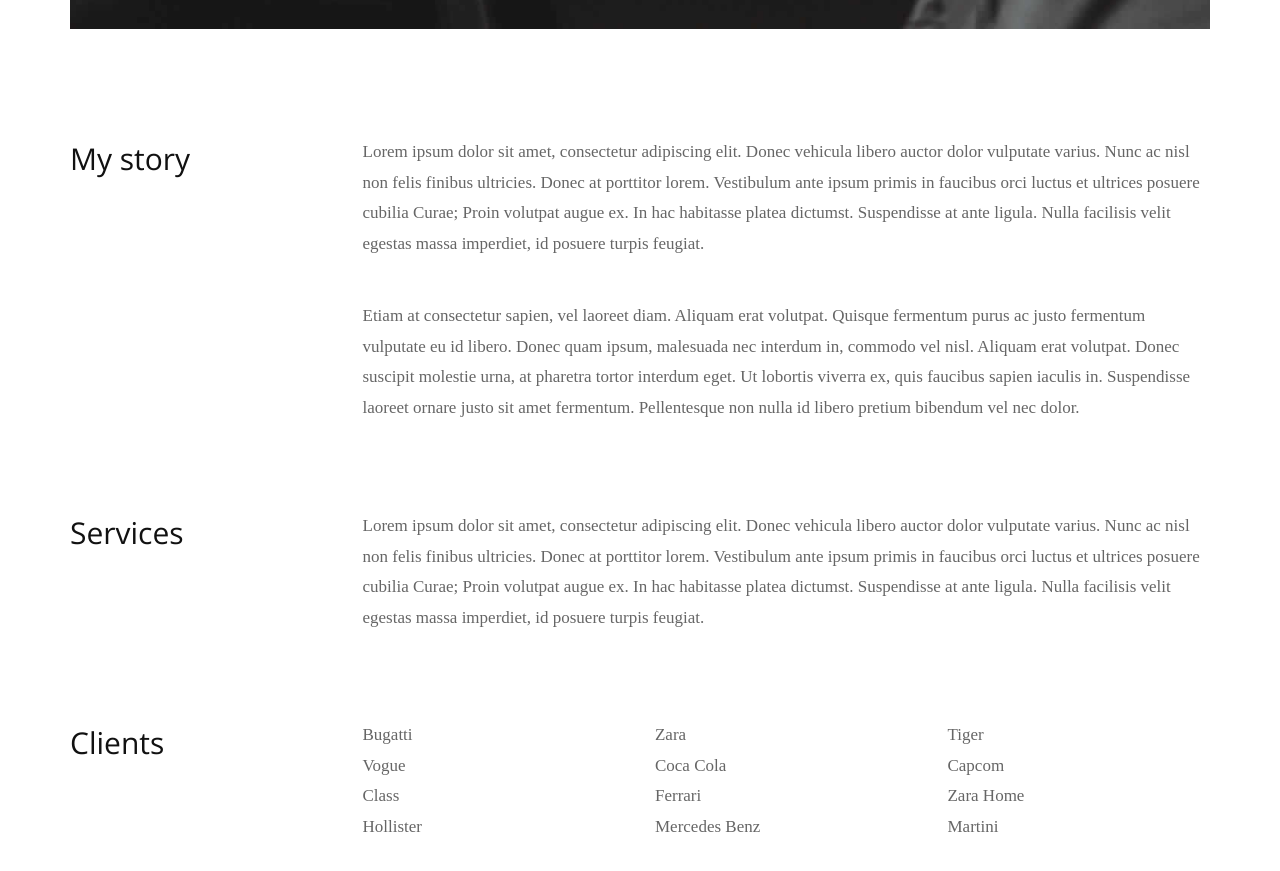
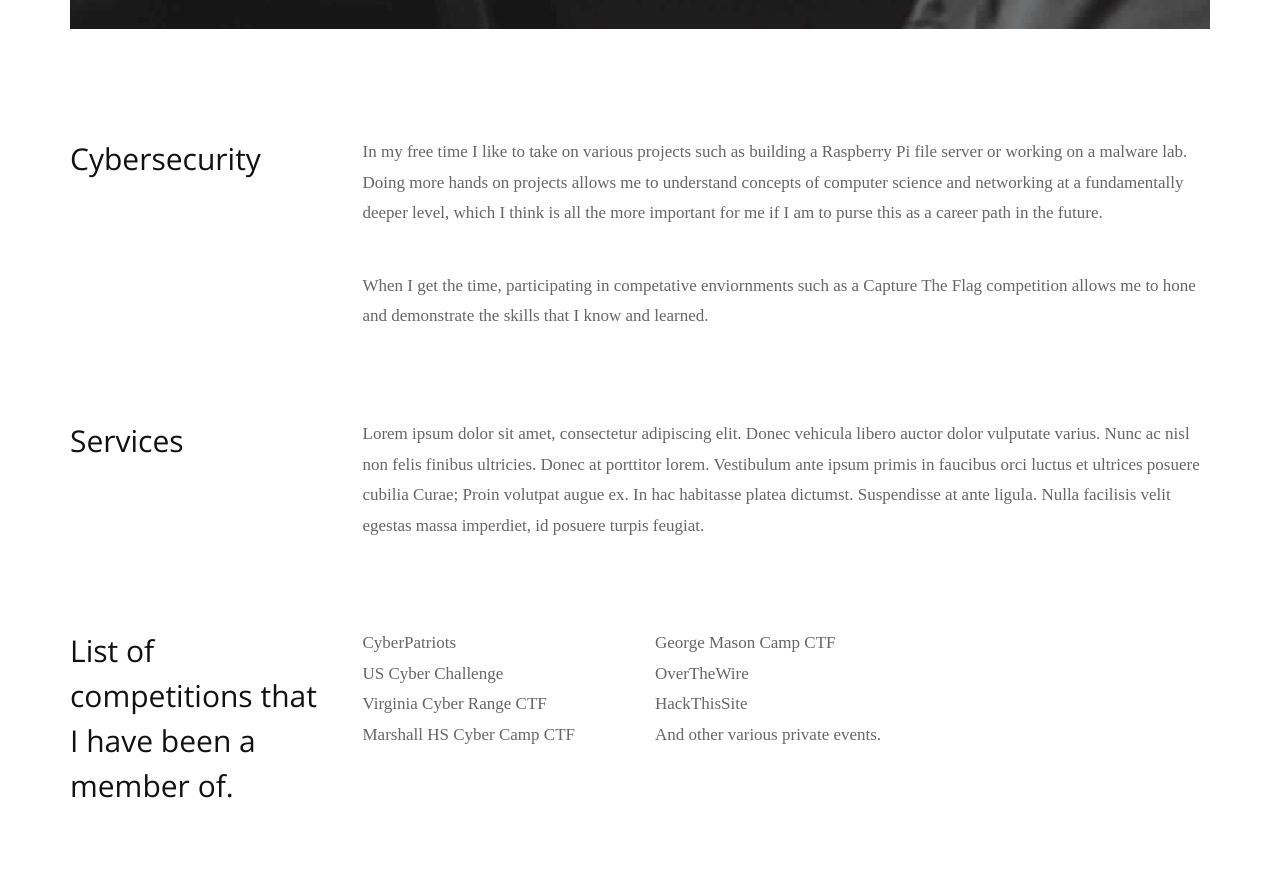
Before and after one commit to pwncyber/website-old, a plain HTML site: page about.html in a window 1280 px wide. Shown: the part 1141-2012 px from the top of the page. Drawn offline with nearby package versions, Linux system fonts and the light colour scheme; a web font is replaced by a local one.

Commit message:
Update about.html

```diff
--- a/about.html
+++ b/about.html
@@ -50,15 +50,15 @@
             <br>
             <div class="row margin-top-45">
                <div class="col-md-3">
-                  <h2>My story</h2>
+                  <h2>Cybersecurity</h2>
                </div>
                <div class="col-md-9">
                   <p>
-                     Lorem ipsum dolor sit amet, consectetur adipiscing elit. Donec vehicula libero auctor dolor vulputate varius. Nunc ac nisl non felis finibus ultricies. Donec at porttitor lorem. Vestibulum ante ipsum primis in faucibus orci luctus et ultrices posuere cubilia Curae; Proin volutpat augue ex. In hac habitasse platea dictumst. Suspendisse at ante ligula. Nulla facilisis velit egestas massa imperdiet, id posuere turpis feugiat.
+                    In my free time I like to take on various projects such as building a Raspberry Pi file server or working on a malware lab. Doing more hands on projects allows me to understand concepts of computer science and networking at a fundamentally deeper level, which I think is all the more important for me if I am to purse this as a career path in the future.
                   </p>
                   <br>
                   <p>
-                     Etiam at consectetur sapien, vel laoreet diam. Aliquam erat volutpat. Quisque fermentum purus ac justo fermentum vulputate eu id libero. Donec quam ipsum, malesuada nec interdum in, commodo vel nisl. Aliquam erat volutpat. Donec suscipit molestie urna, at pharetra tortor interdum eget. Ut lobortis viverra ex, quis faucibus sapien iaculis in. Suspendisse laoreet ornare justo sit amet fermentum. Pellentesque non nulla id libero pretium bibendum vel nec dolor.
+                     When I get the time, participating in competative enviornments such as a Capture The Flag competition allows me to hone and demonstrate the skills that I know and learned.
                   </p>
                </div>
             </div>
@@ -74,32 +74,32 @@
             </div>
             <div class="row margin-top-45">
                <div class="col-md-3">
-                  <h2>Clients</h2>
+                  <h2>List of competitions that I have been a member of.</h2>
                </div>
                <div class="col-md-9">
                   <div class="row">
                      <div class="col-md-4">
                         <ul class="list-unstyled">
-                           <li>Bugatti</li>
-                           <li>Vogue</li>
-                           <li>Class</li>
-                           <li>Hollister</li>
+                           <li>CyberPatriots</li>
+                           <li>US Cyber Challenge</li>
+                           <li>Virginia Cyber Range CTF</li>
+                           <li>Marshall HS Cyber Camp CTF</li>
                         </ul>
                      </div>
                      <div class="col-md-4">
                         <ul class="list-unstyled">
-                           <li>Zara</li>
-                           <li>Coca Cola</li>
-                           <li>Ferrari</li>
-                           <li>Mercedes Benz</li>
+                           <li>George Mason Camp CTF</li>
+                           <li>OverTheWire</li>
+                           <li>HackThisSite</li>
+                           <li>And other various private events.</li>
                         </ul>
                      </div>
                      <div class="col-md-4">
                         <ul class="list-unstyled">
-                           <li>Tiger</li>
-                           <li>Capcom</li>
-                           <li>Zara Home</li>
-                           <li>Martini</li>
+                           <li></li>
+                           <li></li>
+                           <li></li>
+                           <li></li>
                         </ul>
                      </div>
                   </div>
```
